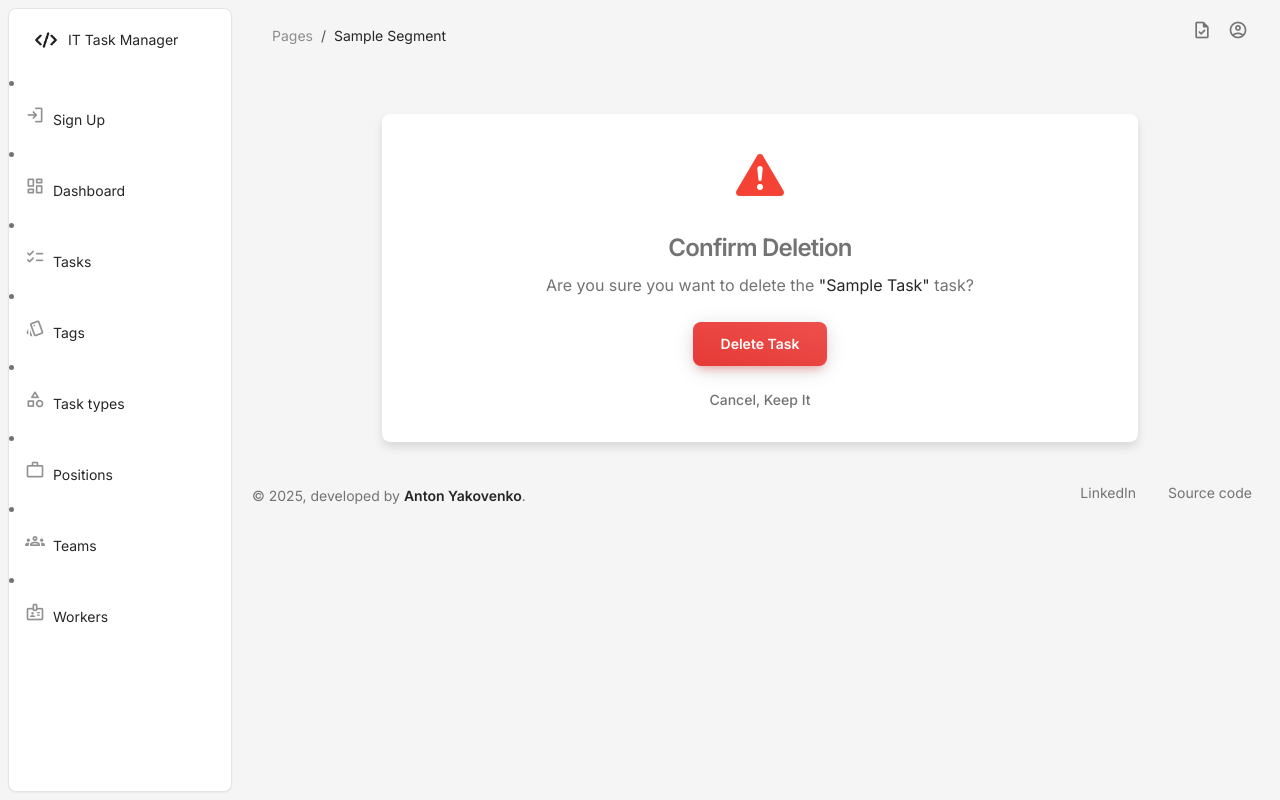
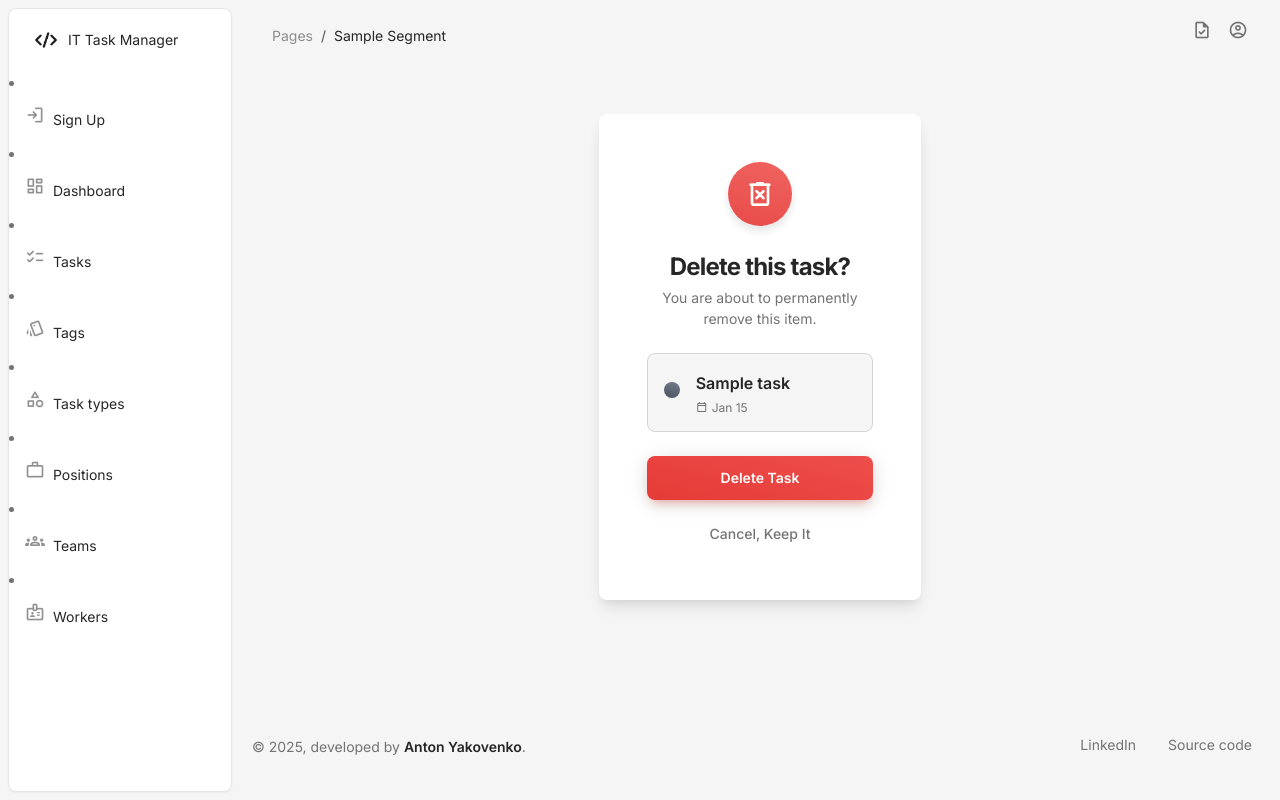
Before and after one commit to Anton924/it-company, a Django app: template templates/task_manager/task_confirm_delete.html in a window 1280 px wide. Run offline with Django 3.2, Linux system fonts and the light colour scheme; the template is opened without the code that fills it: most values are stand-ins (such as "Sample title", 1, 10 or a date in 2020); some libraries are stand-ins or nearby versions.

Commit message:
style: Restyle task confirm deletion and task form pages

```diff
--- a/templates/task_manager/task_confirm_delete.html
+++ b/templates/task_manager/task_confirm_delete.html
@@ -1,27 +1,63 @@
 {% extends "base.html" %}
+{% load static %}
+
 {% block title %}
-	Delete task
+  Delete Confirmation
 {% endblock %}
+
 {% block content %}
-<div class="container mt-5">
-    <div class="row justify-content-center">
-        <div class="col-sm-12 col-md-6 col-lg-9">
-            <div class="card shadow-sm border-0">
-                <div class="card-body p-4 text-center">
-                    <div class="text-danger mb-3">
-                        <i class="bi bi-exclamation-triangle-fill fs-1"></i>
-                    </div>
 
-                    <h4 class="card-title fw-bold">Confirm Deletion</h4>
-                    <p class="card-text text-muted">
-                        Are you sure you want to delete the
-                        <span class="text-dark fw-semibold">"{{ task.name|title }}"</span> task?
-                    </p>
+<div class="container-fluid pt-5">
+  <div class="row">
+    <div class="col-md-6 col-lg-4 mx-auto">
 
-                    <div class="mt-4">
-                        <form method="post" class="d-flex justify-content-center gap-3">
-                            {% csrf_token %}
-                            <input type="hidden" name="next" value="{{ next }}">
+      <div class="card border-0 shadow-lg">
+
+        <div class="card-body p-5">
+
+          <div class="d-flex justify-content-center mb-4">
+            <div class="rounded-circle bg-gradient-danger d-flex align-items-center justify-content-center shadow-sm" style="width: 64px; height: 64px; opacity: 0.9;">
+              <i class="material-symbols-rounded text-white" style="font-size: 32px;">delete_forever</i>
+            </div>
+          </div>
+
+          <div class="text-center mb-4">
+            <h4 class="font-weight-bolder text-dark mb-1">Delete this task?</h4>
+            <p class="text-secondary text-sm">
+              You are about to permanently remove this item.
+            </p>
+          </div>
+
+          <div class="card border mb-4 shadow-none bg-gray-100">
+            <div class="card-body p-3 d-flex align-items-center">
+              <div class="me-3">
+                {% if task.priority == 'CRITICAL' %}
+                    <span class="badge bg-gradient-danger p-2 rounded-circle"> </span>
+	              {% elif task.priority == "HIGH" %}
+	                <span class="badge bg-gradient-danger p-2 rounded-circle"> </span>
+	              {% elif task.priority == "MEDIUM" %}
+	                <span class="badge bg-gradient-primary p-2 rounded-circle"> </span>
+	              {% elif task.priority == "LOW" %}
+	                <span class="badge bg-gradient-info p-2 rounded-circle"> </span>
+                {% else %}
+                    <span class="badge bg-gradient-secondary p-2 rounded-circle"> </span>
+                {% endif %}
+              </div>
+
+              <div class="overflow-hidden">
+                <h6 class="mb-0 text-dark text-truncate">{{ task.name }}</h6>
+                <div class="d-flex align-items-center mt-1 text-xs text-secondary">
+                  <span class="d-flex align-items-center me-2">
+                    <i class="material-symbols-rounded text-xs me-1">calendar_today</i>
+                    {{ task.deadline|date:"M d"|default:"No date" }}
+                  </span>
+                </div>
+              </div>
+            </div>
+          </div>
+
+          <form method="post">
+            {% csrf_token %}
 
             <div class="d-grid gap-3">
               <button type="submit" class="btn bg-gradient-danger btn-lg mb-0 shadow-danger text-capitalize font-weight-bold">
@@ -40,4 +76,5 @@
     </div>
   </div>
 </div>
+
 {% endblock %}
```
Also changed, not shown: templates/task_manager/task_form.html (+21 -12 lines).
